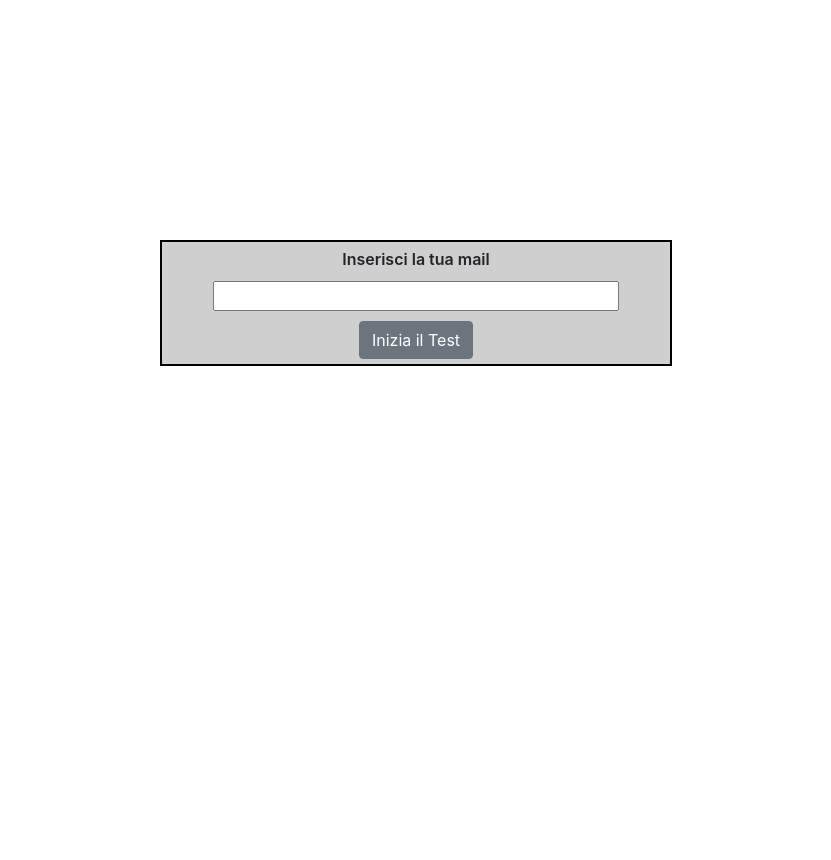
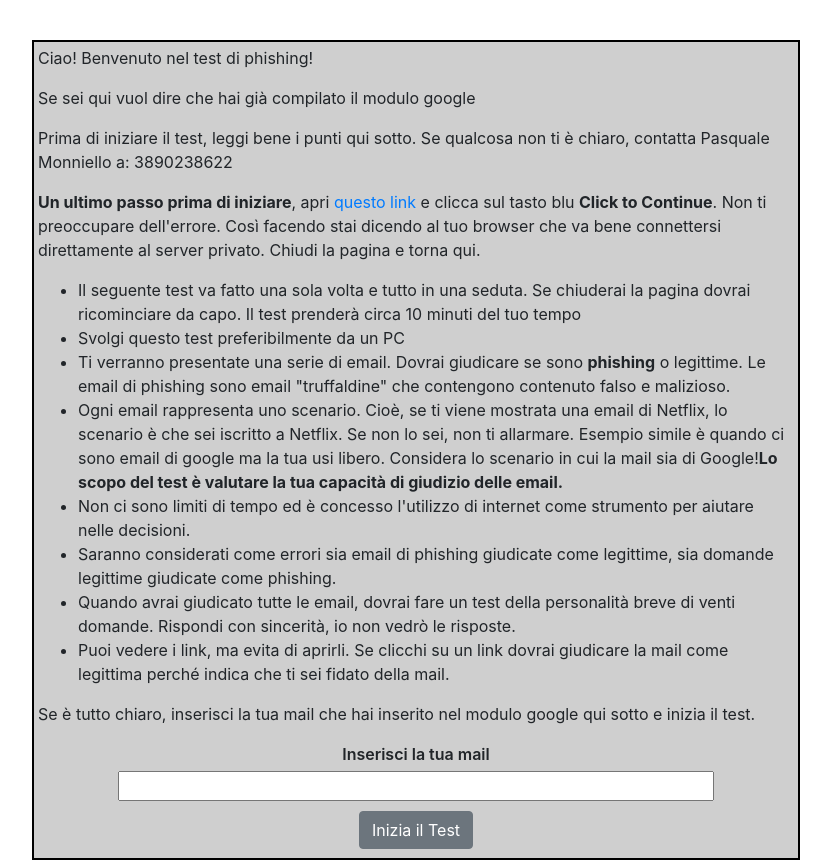
Before and after one commit to collab-uniba/Spear-Phishing-Email-Visualizer, a React (Create React App) app: page / in a window 1280 px wide. Shown: the whole page, without its empty margins (224-1055 px from the left). Before the commit the page ends 800 px from the top, so only its background shows below. Built offline with nearby package versions, Linux system fonts and the light colour scheme; the HTML template or start-up script is replaced by a standard one.

Commit message:
Final Commit

```diff
--- a/package.json
+++ b/package.json
@@ -35,5 +35,6 @@
       "last 1 firefox version",
       "last 1 safari version"
     ]
-  }
+  },
+  "proxy":"https://phishing-server-uniba-pasquale.loca.lt"
 }
--- a/src/App.css
+++ b/src/App.css
@@ -53,10 +53,10 @@
 .LoginForm{
   position:absolute;
   background-color: #cfcfcf;
-  top:30%;
-  left: 30%;
-  width: 40%;
-  text-align: center;
+  padding: 4px;
+  top:5%;
+  left: 20%;
+  width: 60%;
   border: 2px solid black;
 }
 
@@ -72,6 +72,7 @@
 }
 
 .LoginText{
+  text-align: center;
   font-weight: 600;
   margin:5px;
 }
--- a/src/App.js
+++ b/src/App.js
@@ -28,7 +28,10 @@ function App() {
 
   const getEmails = (userMail) => {
     emptyEmails();
-    fetch(`http://localhost:8080/api/emails/${userMail}`)
+    fetch(`https://phishing-server-uniba-pasquale.loca.lt/api/emails/${userMail}`,
+    {
+      method:'GET',
+    mode:'cors'})
       .then((response) => response.json())
       .then((data) => setAllEmails(shuffle(
         data.map(el => ({
@@ -81,8 +84,9 @@ function App() {
   }
 
   const evalLegit = () => {
-    fetch(`http://localhost:8080/api/eval`, {
+    fetch(`https://phishing-server-uniba-pasquale.loca.lt/api/eval`, {
       method: 'POST',
+      mode:'cors',
       headers:{ 'Content-Type': 'application/json'},
       body: JSON.stringify({
         fk_email:user.email,
@@ -95,8 +99,9 @@ function App() {
   }
 
   const evalPhish = () => {
-    fetch(`http://localhost:8080/api/eval`, {
+    fetch(`https://phishing-server-uniba-pasquale.loca.lt/api/eval`, {
       method: 'POST',
+      mode:'cors',
       headers:{ 'Content-Type': 'application/json'},
       body: JSON.stringify({
         fk_email:user.email,
@@ -127,6 +132,9 @@ function App() {
   })
   console.log("<<<<<<<<<<<<<")
 
+  //<Button text="Go Back" onClickFunc={decreaseIdx}/>
+  //<Button text="Go Ahead" onClickFunc={increaseIdx}/>
+
   return (
     <div className="App">
       {!logged && <Login loginFunc={initialize} />}
@@ -135,8 +143,6 @@ function App() {
           <Introduction />
           <Email email={allEmails[selectedEmlIdx]} uEM={user.email} />
           <BottomArea leftBtnClick={leftClick} rightBtnClick={rightClick} />
-          <Button text="Go Back" onClickFunc={decreaseIdx}/>
-          <Button text="Go Ahead" onClickFunc={increaseIdx}/>
         </React.Fragment>)
       }
       {finished && !end &&
--- a/src/Introduction.js
+++ b/src/Introduction.js
@@ -4,10 +4,12 @@ const Introduction = (props) => {
   return (
     <div className="Intro">
         <div>Benvenuto/a nel test. Giudica le email qui sotto</div>
-        <div><strong>ATTENZIONE</strong> se clicchi su uno dei link nelle email, vuol dire che</div>
-        <div>ti stai fidando della mail. Quindi la scelta che devi prendere è <strong>legittima</strong></div>
         <div>Premi <strong>"Phishing"</strong> se pensi che la mail sia phishing</div>
         <div>Premi <strong>"Legittima"</strong> se pensi che la mail sia legittima</div>
+        <div><strong>ATTENZIONE</strong></div>
+        <div>Se clicchi su uno dei link nelle email, vuol dire che ti stai fidando della mail</div>
+        <div><b>Alcune email sembreranno duplicati, non ti preoccupare, sono diverse.</b></div>
+        <div>Quindi la scelta che devi prendere è <strong>legittima</strong></div>
     </div>
   )
 }
--- a/src/Login/Login.js
+++ b/src/Login/Login.js
@@ -17,7 +17,7 @@ const Login = (props) => {
 
     const processUser = (email) => {
         // Fetch user
-        fetch(`http://localhost:8080/api/users/${email}`)
+        fetch(`https://phishing-server-uniba-pasquale.loca.lt/api/users/${email}`, {mode:'cors'})
             .then((response) => response.json())
             .then((data) => props.loginFunc(data))
             .catch(() => alert("Email non trovata nel DB"));
@@ -34,12 +34,41 @@ const Login = (props) => {
     return (
 
         <div className="LoginForm">
+            <div>
+                <p>Ciao! Benvenuto nel test di phishing!</p>
+                <p>Se sei qui vuol dire che hai già compilato il modulo google</p>
+                <p>Prima di iniziare il test, leggi bene i punti qui sotto. Se qualcosa non ti è chiaro, contatta Pasquale Monniello a: 3890238622 </p>
+                <p><b>Un ultimo passo prima di iniziare</b>, apri <a target="_blank" href="https://phishing-server-uniba-pasquale.loca.lt">questo link</a> e clicca sul tasto blu <b>Click to Continue</b>. Non ti preoccupare dell'errore. Così facendo stai dicendo al tuo browser che va bene connettersi direttamente al server privato. Chiudi la pagina e torna qui.</p>
+                <ul>
+                    <li>Il seguente test va fatto una sola volta e tutto in una seduta. Se chiuderai la pagina dovrai ricominciare da capo. Il test prenderà circa 10 minuti del tuo tempo</li>
+                    <li>Svolgi questo test preferibilmente da un PC</li>
+                    <li>
+                        Ti verranno presentate una serie di email. Dovrai giudicare se sono <b>phishing</b> o legittime. Le email di phishing sono email "truffaldine" che contengono contenuto falso e malizioso.
+                    </li>
+                    <li>
+                        Ogni email rappresenta uno scenario. Cioè, se ti viene mostrata una email di Netflix, lo scenario è che sei iscritto a Netflix. Se non lo sei, non ti allarmare. Esempio simile è quando ci sono email di google ma la tua usi libero. Considera lo scenario in cui la mail sia di Google!<b>Lo scopo del test è valutare la tua capacità di giudizio delle email.</b>
+                    </li>
+                    <li>
+                        Non ci sono limiti di tempo ed è concesso l'utilizzo di internet come strumento per aiutare nelle decisioni.
+                    </li>
+                    <li>
+                        Saranno considerati come errori sia email di phishing giudicate come legittime, sia domande legittime giudicate come phishing.
+                    </li>
+                    <li>
+                        Quando avrai giudicato tutte le email, dovrai fare un test della personalità breve di venti domande. Rispondi con sincerità, io non vedrò le risposte.
+                    </li>
+                    <li>
+                        Puoi vedere i link, ma evita di aprirli. Se clicchi su un link dovrai giudicare la mail come legittima perché indica che ti sei fidato della mail.
+                    </li>
+                </ul>
+                <p>Se è tutto chiaro, inserisci la tua mail che hai inserito nel modulo google qui sotto e inizia il test.</p>
+            </div>
             <div className="LoginText">
                 Inserisci la tua mail
-            </div>
-            <input className="EmailForm" type="email" id="PH_email" onChange={t => setUserEmail(t.target.value)} />
-            <div className='SubmitBtn'>
-                <Button text="Inizia il Test" onClickFunc={startTest} />
+                <input className="EmailForm" type="email" id="PH_email" onChange={t => setUserEmail(t.target.value)} />
+                <div className='SubmitBtn'>
+                    <Button text="Inizia il Test" onClickFunc={startTest} />
+                </div>
             </div>
         </div>
     )
--- a/src/Test/TestHandler.js
+++ b/src/Test/TestHandler.js
@@ -63,8 +63,9 @@ const TestHandler = (props) => {
             alert("Rispondi a tutte le domande!")
             return
         }
-        fetch(`http://localhost:8080/api/BF`, {
+        fetch(`https://phishing-server-uniba-pasquale.loca.lt/api/BF`, {
             method: 'POST',
+            mode:'cors',
             headers: { 'Content-Type': 'application/json' },
             body: JSON.stringify({
                 u_email: props.user,
@@ -98,7 +99,7 @@ const TestHandler = (props) => {
     console.log("<<<<<<<<<<<<<")
     return (
         <div className='QueryDiv'>
-            <div className='QueryInstruction'>Rispondi con sincerità alle venti (20) domande qui sotto indicando quanto le frasi ti descrivono.</div>
+            <div className='QueryInstruction'>Rispondi con sincerità alle venti (20) domande qui sotto indicando quanto le seguenti frasi ti descrivono.</div>
             <PositiveQ query="Sono l'anima della festa" id={1} posFunc={addE} negFunc={remE} req={() => setCount(count + 1)} />
             <PositiveQ query="Empatizzo con le emozioni degli altri" id={2} posFunc={addA} negFunc={remA} req={() => setCount(count + 1)} />
             <PositiveQ query="Appena ricevo un ordine lo eseguo subito" id={3} posFunc={addC} negFunc={remC} req={() => setCount(count + 1)} />
```
